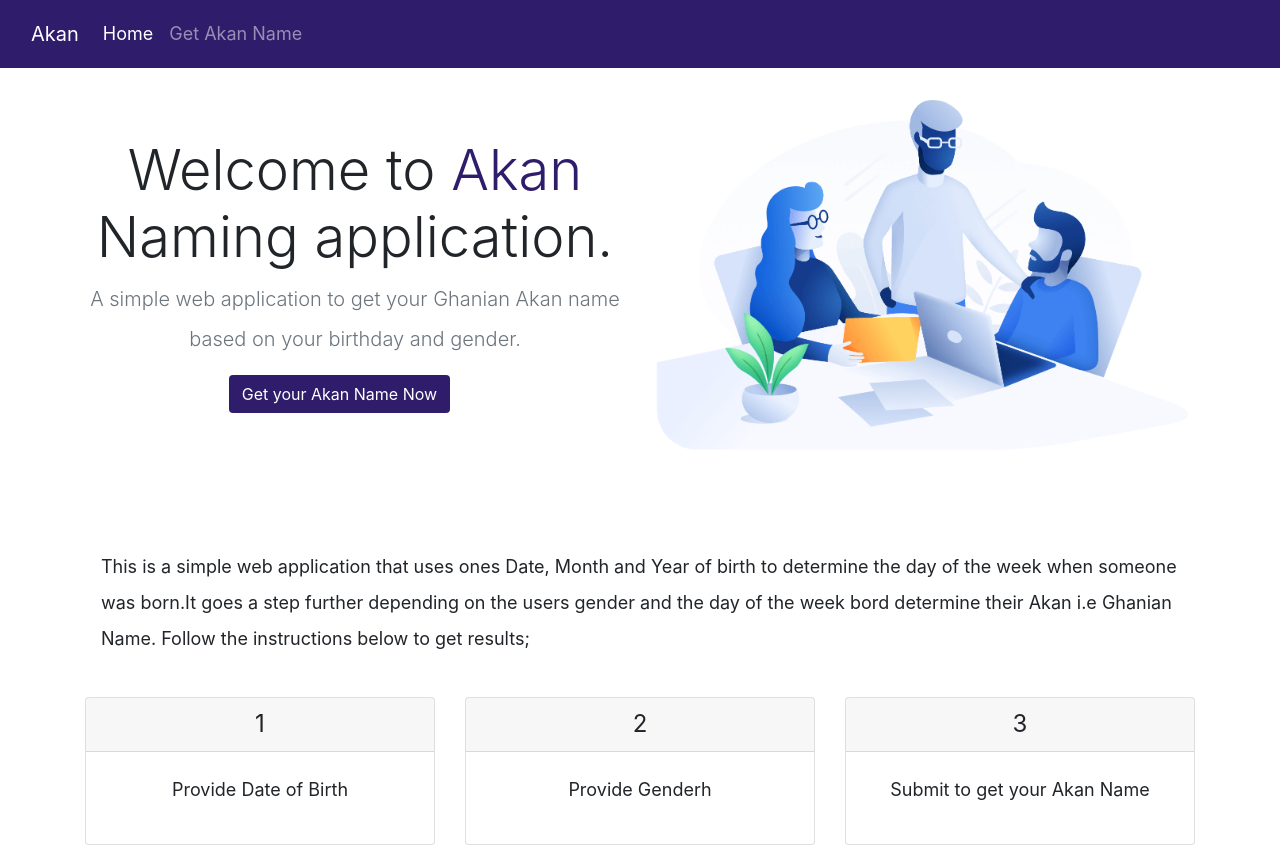
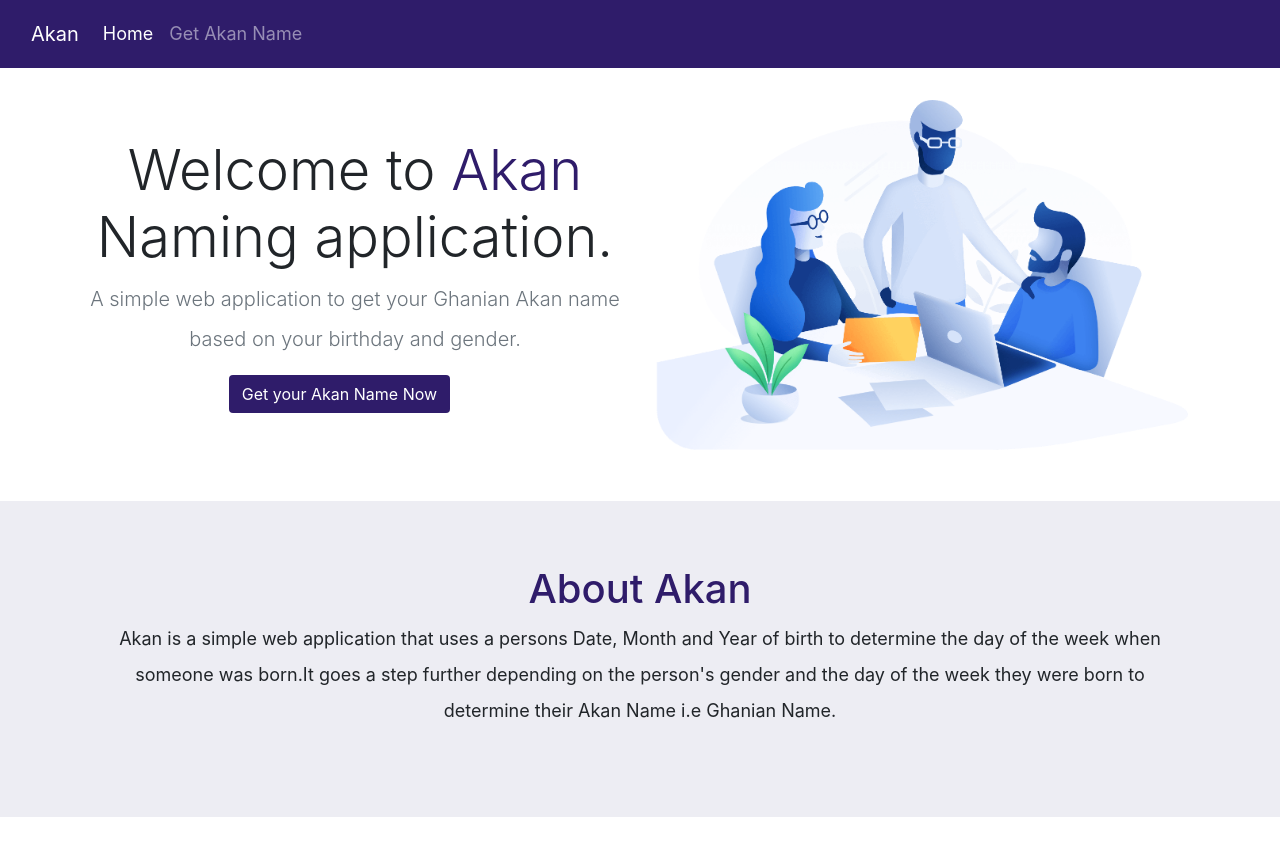
Before and after one commit to vokumu/akan, a plain HTML site: page index.html in a window 1280 px wide. Shown: the top 848 px of the page. Drawn offline with Linux system fonts and the light colour scheme.

Commit message:
Added about section to landing page"

```diff
--- a/index.html
+++ b/index.html
@@ -70,6 +70,15 @@
     </div> <!-- / .container -->
   </section>
   <!--end of slider section-->
+  <!--about section-->
+  <section class="pt-5 pt-md-11 pb-5" style="background-color:#ededf3;" id="About">
+    <div class="container">
+        <div class="px-3 py-3 pt-md- pb-md-4 mx-auto header text-center">
+            <h1 class="text-center"> About Akan</h1>
+            <p >Akan is a simple web application that uses a persons Date, Month and Year of birth to  determine the day of the week when someone was born.It goes a step further  depending on the person's gender and the day of the week they were born to determine their Akan Name i.e Ghanian Name.</p>
+        </div>
+  </section>
+  <!--end about-->
     <div class="container">
         <div class="px-3 py-3 pt-md-5 pb-md-4 mx-auto header">
             <p >This is a simple web application that uses ones Date, Month and Year of birth to  determine the day of the week when someone was born.It goes a step further depending on the users gender and the day of the week bord determine their Akan i.e Ghanian Name. Follow the instructions below to get results;</p>
```
